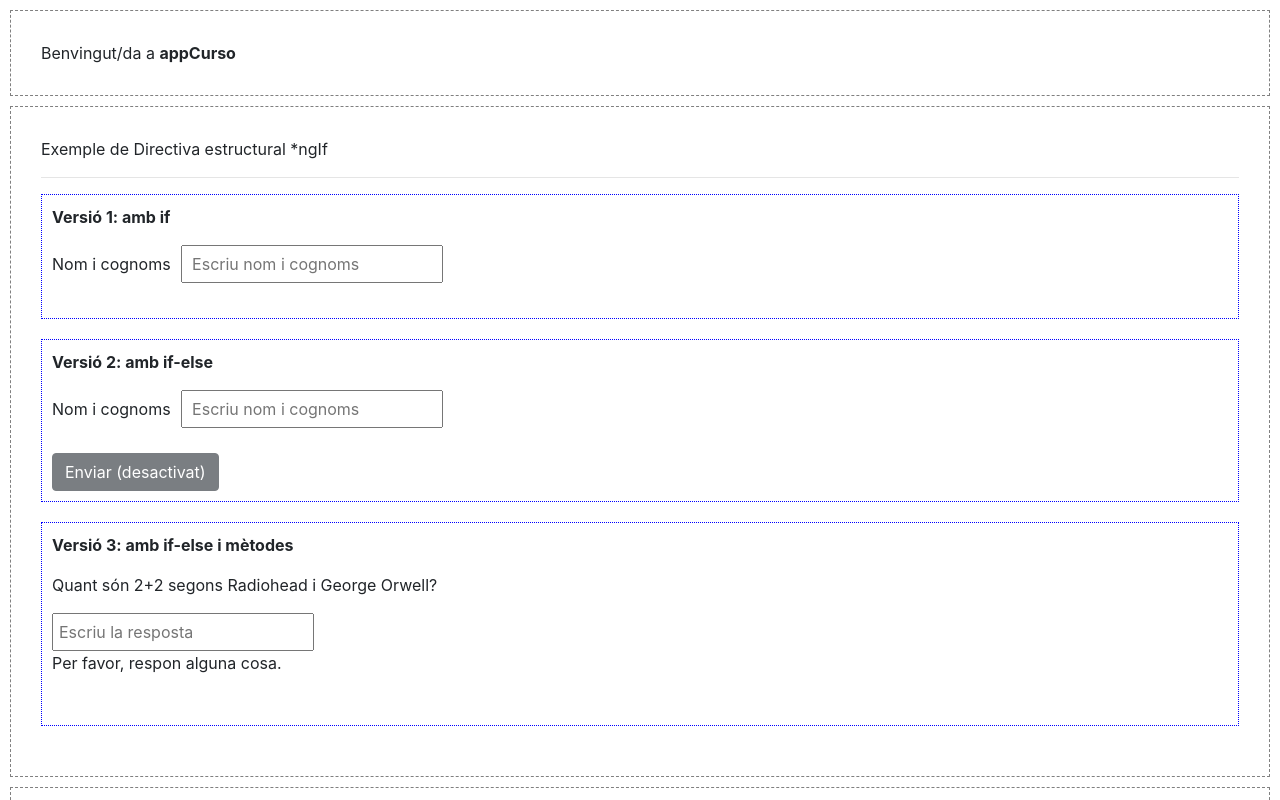
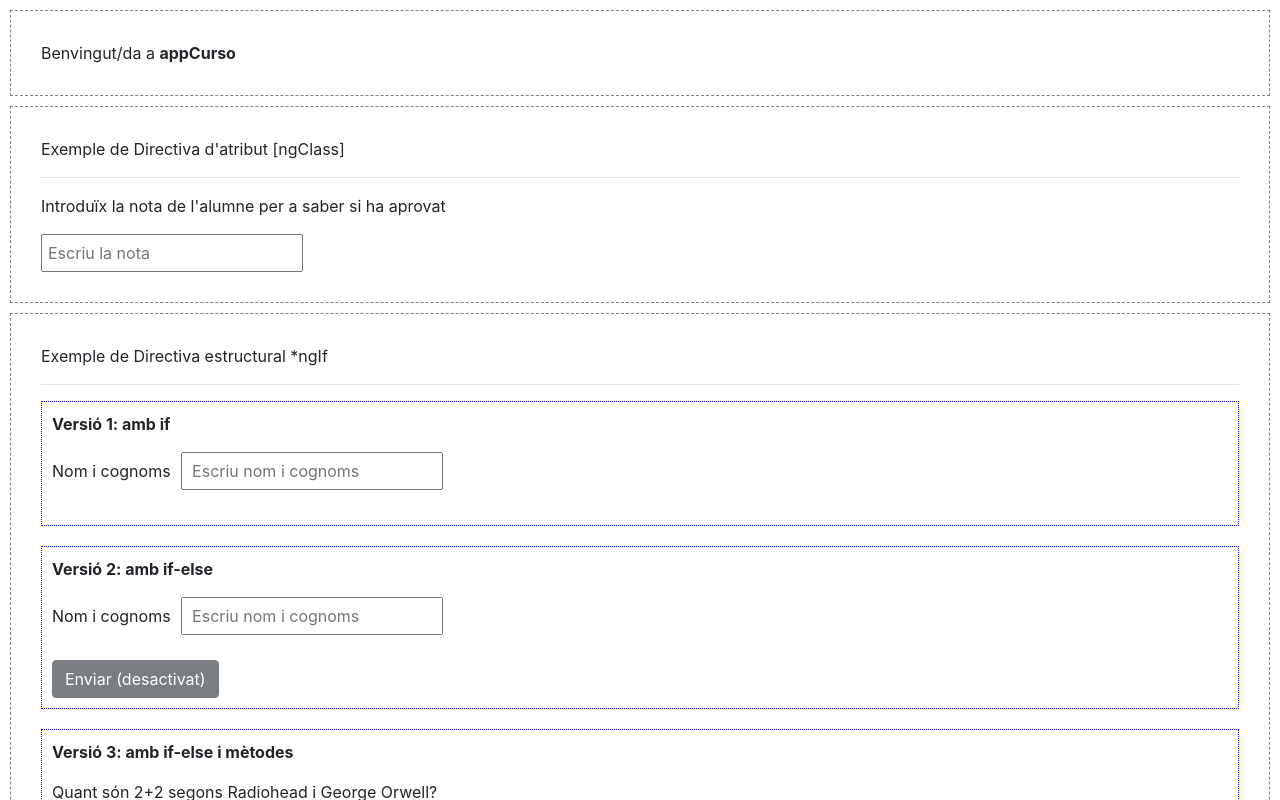
Before and after one commit to mirtalc/angular-tutorial-Ang4desde0, an Angular app: page / in a window 1280 px wide. Shown: the top 800 px of the page. Built offline with nearby package versions, Linux system fonts and the light colour scheme.

Commit message:
feat(#14): Implementar exemple [ngClass] (directiva d'atribut)

```diff
--- a/src/app/app.component.html
+++ b/src/app/app.component.html
@@ -1,6 +1,12 @@
 <div>
     <div class="section">
         Benvingut/da a <b>{{ titol }}</b>
+    </div>
+
+    <div class="section">
+        <p>Exemple de Directiva d'atribut [ngClass]</p>
+        <hr>
+        <app-exdirectivaclass></app-exdirectivaclass>
     </div>
 
     <div class="section">
--- a/src/app/app.module.ts
+++ b/src/app/app.module.ts
@@ -17,6 +17,7 @@ import { ExtwowaybindingComponent } from './extwowaybinding/extwowaybinding.comp
 // Import FormsModule in order to use [(ngModel)]
 import { FormsModule } from '@angular/forms';
 import { ExdirectivaifComponent } from './exdirectivaif/exdirectivaif.component';
+import { ExdirectivaclassComponent } from './exdirectivaclass/exdirectivaclass.component';
 
 /**
  * 2. Decorador del Module amb metadata
@@ -32,7 +33,8 @@ import { ExdirectivaifComponent } from './exdirectivaif/exdirectivaif.component'
         ExpropertybindingComponent,
         ExeventbindingComponent,
         ExtwowaybindingComponent,
-        ExdirectivaifComponent
+        ExdirectivaifComponent,
+        ExdirectivaclassComponent
     ],
     // dependències (l'origen està a la primera secció amb el imports)
     imports: [
--- /dev/null
+++ b/src/app/exdirectivaclass/exdirectivaclass.component.html
@@ -0,0 +1,14 @@
+<p>Introduïx la nota de l'alumne per a saber si ha aprovat</p>
+<input type="text" [(ngModel)]="nota" placeholder="Escriu la nota">
+
+<div class="resultats" *ngIf="nota">
+    <h6 *ngIf="nota >= 0 && nota <= 10; else error"
+        [ngClass]="{aprovat: nota >=5,
+                    suspes: nota <=5 }">Tens un {{ nota }}...
+    </h6>
+
+    <ng-template #error>
+        <h6 *ngIf="nota > 10" class="warning">La nota no pot ser tan alta! Màxim, 10.</h6>
+        <h6 *ngIf="nota < 0" class="warning">La nota no pot ser tan baixa! Mínim, 0.</h6>
+    </ng-template>
+</div>
--- /dev/null
+++ b/src/app/exdirectivaclass/exdirectivaclass.component.scss
@@ -0,0 +1,11 @@
+.warning{
+    background-color: orange;
+}
+
+.aprovat{
+    background-color: greenyellow;
+}
+
+.suspes{
+    background-color: red;
+}
--- /dev/null
+++ b/src/app/exdirectivaclass/exdirectivaclass.component.ts
@@ -0,0 +1,17 @@
+import { Component, OnInit } from '@angular/core';
+
+@Component({
+    selector: 'app-exdirectivaclass',
+    templateUrl: './exdirectivaclass.component.html',
+    styleUrls: ['./exdirectivaclass.component.scss']
+})
+export class ExdirectivaclassComponent implements OnInit {
+    // Atributs
+    public nota: number;
+
+    constructor() { }
+
+    ngOnInit(): void {
+    }
+
+}
```
